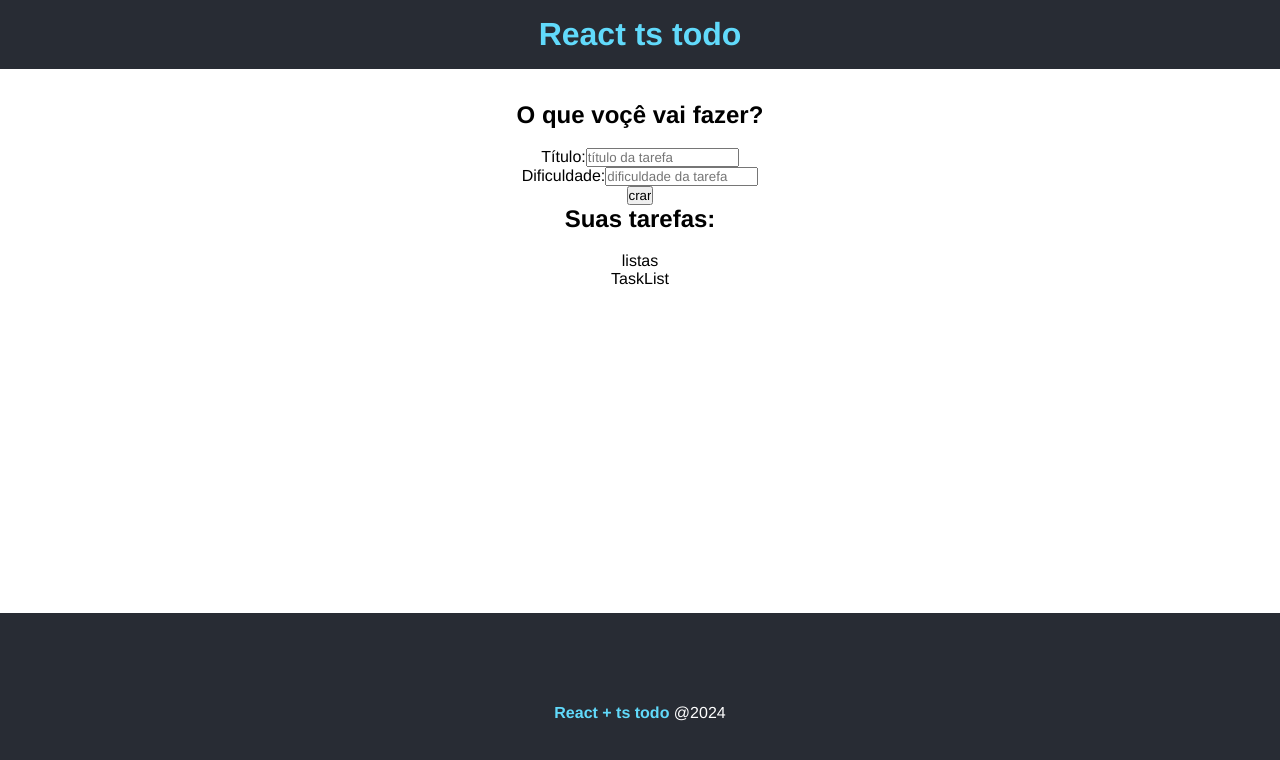
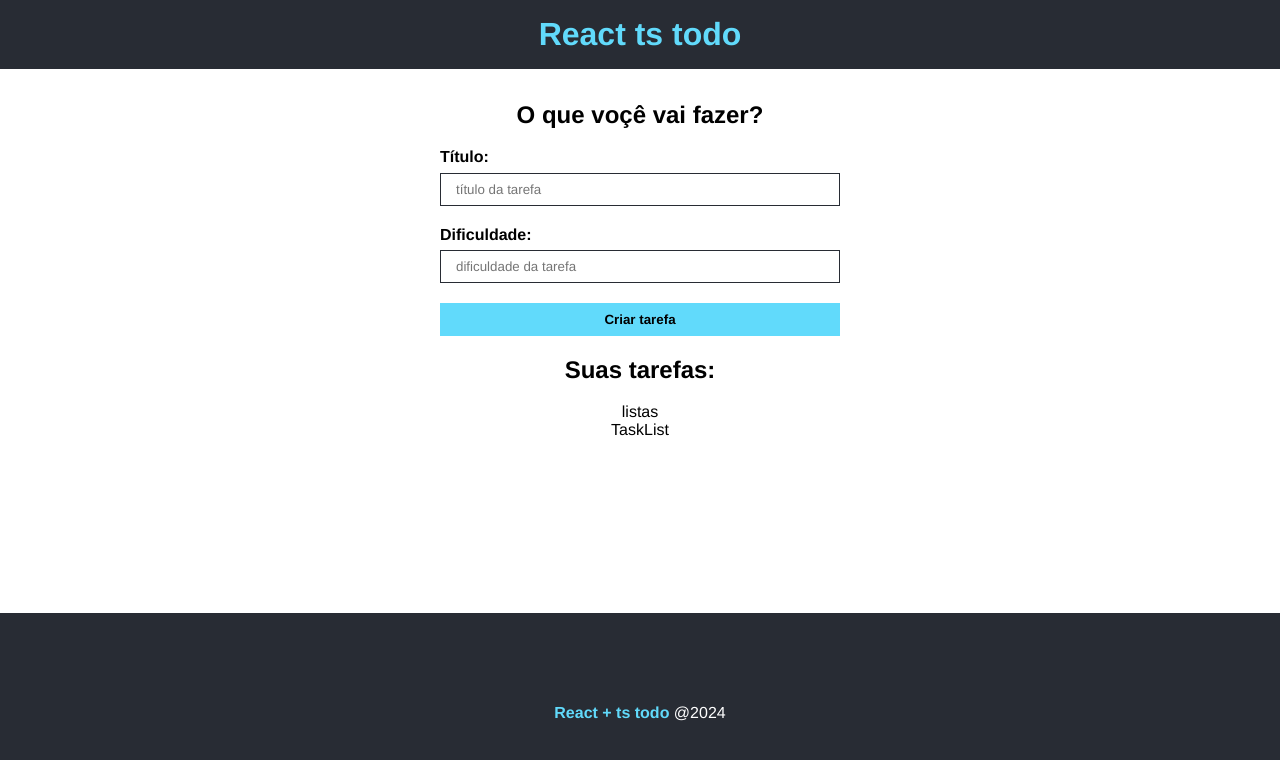
Before and after one commit to Dannick10/todolistwithTypescript, a React (Vite) app: page / in a window 1280 px wide. Shown: the top 760 px of the page. Built offline with nearby package versions, Linux system fonts and the light colour scheme.

Commit message:
style forms

```diff
--- a/src/App.tsx
+++ b/src/App.tsx
@@ -16,7 +16,7 @@ function App() {
       <main className="main">
           <div>
             <h2>O que voçê vai fazer?</h2>
-            <Taskform btnText='crar' />
+            <Taskform btnText='Criar tarefa' />
           </div>
           <div>
             <h2>Suas tarefas:</h2>
--- /dev/null
+++ b/src/components/Taskform.module.css
@@ -0,0 +1,38 @@
+.form{
+    display: flex;
+    flex-direction: column;
+    max-width: 400px;
+    margin: 0 auto;
+}
+
+.form input{
+    padding: 8px 15px;
+    margin-bottom: 1.5em;
+    border-radius: 0;
+    border: 1px solid #282c34;
+}
+
+input.submit[type="submit"] {
+    background-color: #61dafb;
+    border: 1px solid #61dafb;
+    color: #000;
+    font-weight: bold;
+    transition: .5s;
+    cursor: pointer;
+}
+
+input.submit[type="submit"]:hover {
+    background-color: #fff;
+    border-color: #282c34;
+}
+
+.input_container {
+    display: flex;
+    flex-direction: column;
+    text-align: left;
+}
+
+.input_container label {
+    font-weight: bold;
+    margin-bottom: .4em;
+}
--- a/src/components/Taskform.tsx
+++ b/src/components/Taskform.tsx
@@ -1,4 +1,5 @@
 import React from 'react'
+import styles from './Taskform.module.css'
 
 interface Props {
     btnText: string
@@ -6,16 +7,16 @@ interface Props {
 
 const Taskform = ({btnText}: Props) => {
   return (
-    <form>
-        <div>
+    <form className={styles.form}>
+        <div className={styles.input_container}>
             <label htmlFor="title">Título:</label>
             <input type="text" name='title' placeholder='título da tarefa' />
         </div>
-        <div>
+        <div  className={styles.input_container}>
             <label htmlFor="difficulty">Dificuldade:</label>
             <input type="text" name='difficulty' placeholder='dificuldade da tarefa' />
         </div>
-        <input type="submit" value={btnText} />
+        <input type="submit" value={btnText} className={styles.submit}/>
     </form>
   )
 }
```
